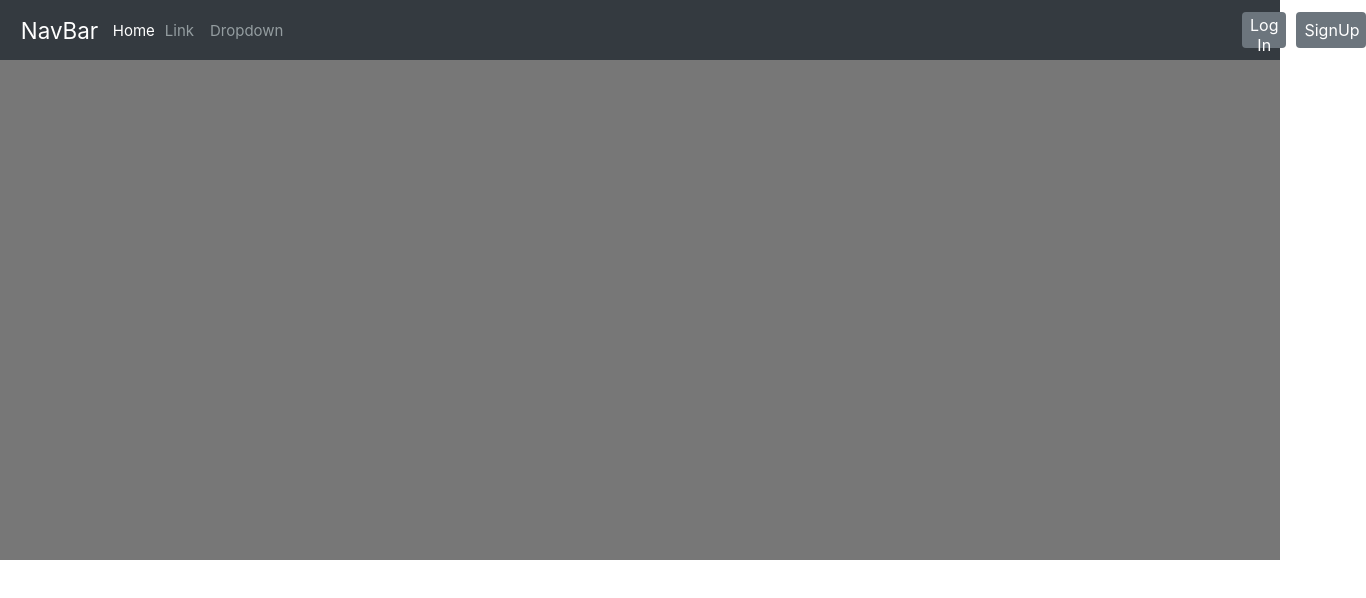
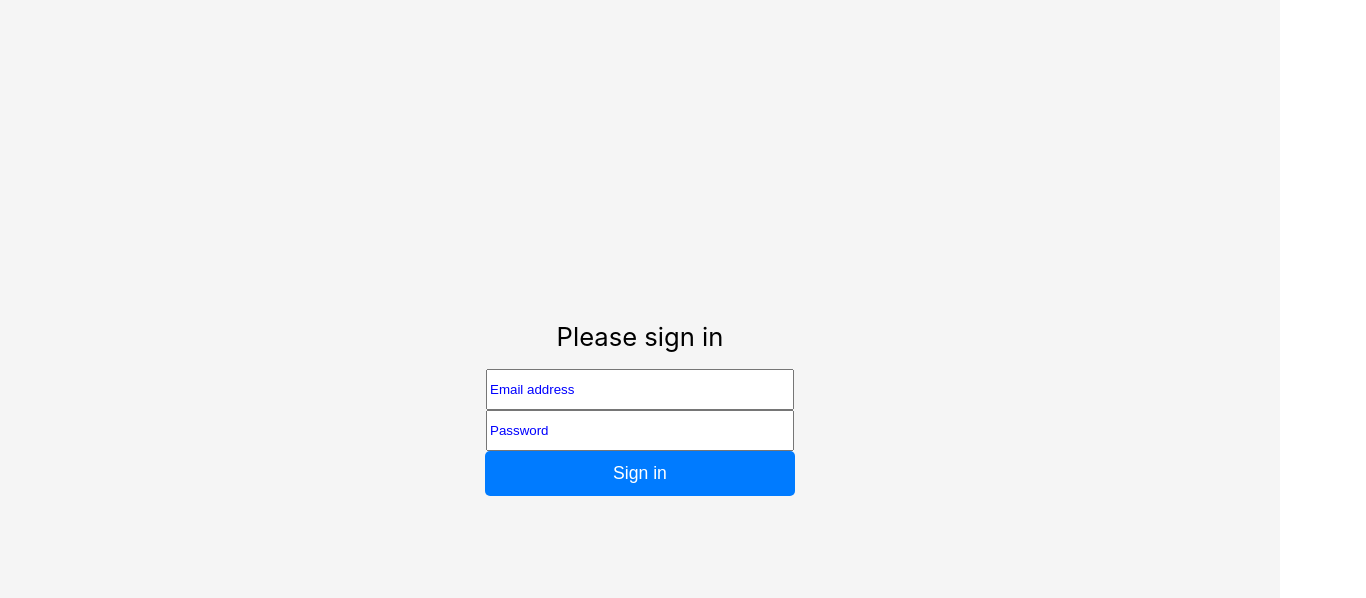
Before and after one commit to crazy960/CarouselWeb, a React (Create React App) app: page / in a window 1280 px wide. Shown: the top 598 px of the page, 1366 px wide, since content can reach past the window. Built offline with nearby package versions, Linux system fonts and the light colour scheme.

Commit message:
Login Page Create

```diff
--- a/src/client/App.js
+++ b/src/client/App.js
@@ -3,13 +3,13 @@ import logo from './logo.svg';
 import AppTest from './AppTest';
 import Nav from './component/Nav';
 import NavSlide from './component/NavSlide';
+import Login from './page/Login';
 import './App.css';
 
 function App() {
   return (
     <div className="App">
-		  <Nav></Nav>
-		  <NavSlide></NavSlide>
+		  <Login></Login>
     </div>
   );
 }
--- a/src/client/component/Nav.js
+++ b/src/client/component/Nav.js
@@ -12,10 +12,8 @@ const Container = styled.div`
 
 const Button = styled.button`
    color : ${props=>props.FontColor || "white"};
-
    border-radius : 4px;
    border-color : transparent;
-
    text-align : center;
    background-color : ${props=>props.Color || "transparent"};
    width : ${props=>props.Width || "70px"};
@@ -42,7 +40,7 @@ class Nav extends Component {
 				<Button Width = "50px" MarginLeft="2px">Home</Button>
 				<Button FontColor="rgb(148,157,160)" Width = "50px" MarginLeft="2px">Link</Button>
 				<Button FontColor="rgb(148,157,160)" Width = "80px">Dropdown</Button>
-				<Button FontSize = "1.0rem" Color = "rgb(108,117,125)" HoverColor="rgb(90,98,104)" MarginLeft = "75%" >Log In</Button>
+				<Button FontSize = "1.0rem" Color = "rgb(108,117,125)" HoverColor="rgb(90,98,104)" MarginLeft = "70%" >Log In</Button>
 				<Button FontSize = "1.0rem" Color = "rgb(108,117,125)" HoverColor="rgb(90,98,104)" MarginLeft = "10px" >SignUp</Button>
 
 			</Container>
--- /dev/null
+++ b/src/client/page/Login.js
@@ -0,0 +1,74 @@
+import React , { Component } from 'react';
+import styled , { createGlobalStyle } from 'styled-components';
+
+const GlobalStyle = createGlobalStyle`
+body {
+	margin : 0;
+	padding : 0;
+    width : 100%;
+    height : 100%;
+
+
+}
+`
+const Container = styled.div`
+	width : 100vw;
+	height : 100vh;
+	background-color : rgb(245,245,245);
+    align-items : center;
+    margin : 0;
+    position : fixed;
+	display : flex;
+`
+
+const Form = styled.form`
+    width : 100%;
+
+`
+const Text = styled.h1`
+    font-size : 1.6rem;
+	font-weight : 400;
+`
+
+const Input = styled.input`
+	min-width : 300px;
+	min-height : 35px;
+	border-radius : ${props=>props.BorderRadius || "0"}
+	border : 0;
+	&::placeholder {
+		color : blue;
+	}
+`
+const Button = styled.button`
+	min-width : 310px;
+	min-height : 45px;
+	background-color : rgb(0,123,255);
+	cursor : pointer;
+	border : 0;
+	color : white;
+	border-radius : 5px;
+	font-size : 1.1rem;
+	&:hover{
+		background-color : rgb(0,105,217);
+
+	}
+`
+
+class Login extends Component {
+
+	render(){
+		return(
+			<Container>
+				<GlobalStyle/>
+				<Form>
+					<Text>Please sign in</Text>
+					<Input type="text" placeholder = "Email address"></Input><br/>
+					<Input type="password"  placeholder = "Password"></Input><br/>
+					<Button>Sign in</Button>
+				</Form>
+
+			</Container>);
+	}
+}
+
+export default Login;
```
